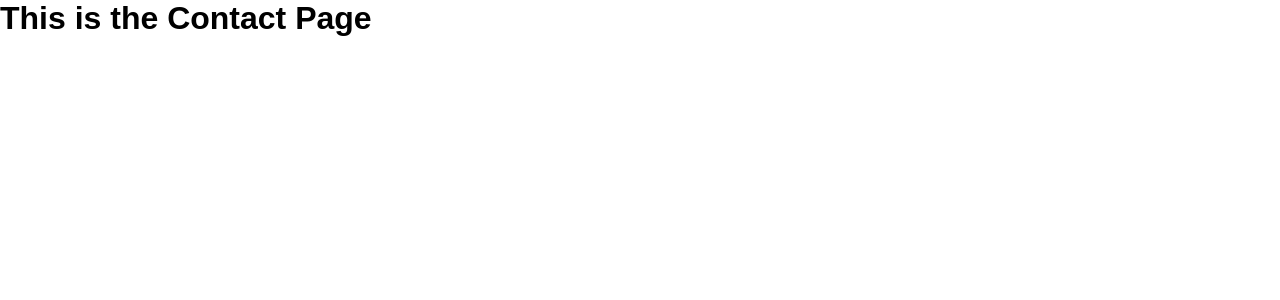
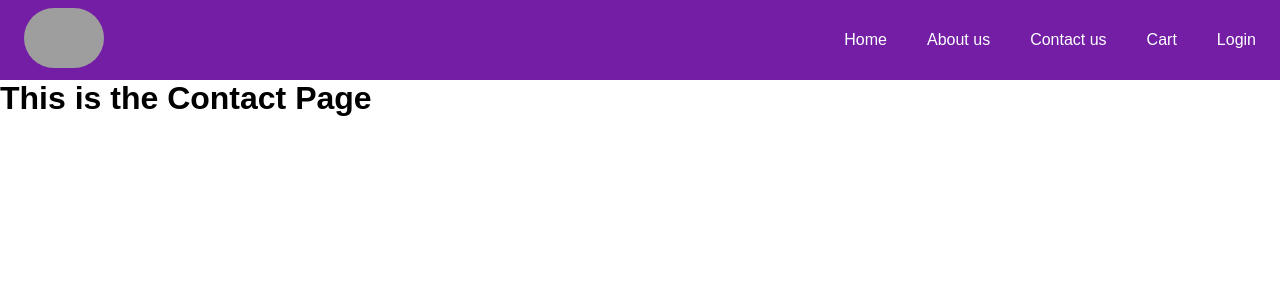
Before and after one commit to R3MODAS/Namaste-React, a React (Vite) app in the folder Chapter 07 - Finding the path/: page /contact in a window 1280 px wide. Shown: the top 300 px of the page. Built offline with nearby package versions, Linux system fonts and the light colour scheme; grey boxes are pictures that could not be loaded.

Commit message:
chapter 7 halfway done

```diff
--- a/Chapter 07 - Finding the path/index.html
+++ b/Chapter 07 - Finding the path/index.html
@@ -2,6 +2,9 @@
 <html lang="en">
 <head>
     <meta charset="UTF-8">
+    <meta name="author" content="Sharadindu Das">
+    <meta name="keywords" content="food delivery, foods">
+    <meta name="description" content="Food Delivery App">
     <meta name="viewport" content="width=device-width, initial-scale=1.0">
     <title>Food Delivery App</title>
 </head>
--- a/Chapter 07 - Finding the path/src/App.js
+++ b/Chapter 07 - Finding the path/src/App.js
@@ -6,13 +6,13 @@ import About from "./components/About";
 import Error from "./components/Error";
 import "./css/index.css";
 import "./css/responsive.css";
-import { RouterProvider, createBrowserRouter } from "react-router-dom";
+import { Outlet, RouterProvider, createBrowserRouter } from "react-router-dom";
 
 const Home = () => {
   return (
     <>
       <Header />
-      <Body />
+      <Outlet />
     </>
   );
 };
@@ -21,7 +21,10 @@ const appRouter = createBrowserRouter([
   {
     path : "/",
     element : <Home />,
-    errorElement : <Error />
+    children : [
+      {
+        path : "/",
+        element : <Body />
       },
       {
         path : "/about",
@@ -31,6 +34,10 @@ const appRouter = createBrowserRouter([
         path : "/contact",
         element : <Contact />
       }
+    ],
+    errorElement : <Error />
+  },
+
 ])
 
 const root = ReactDOM.createRoot(document.querySelector("#root"));
--- a/Chapter 07 - Finding the path/src/components/About.js
+++ b/Chapter 07 - Finding the path/src/components/About.js
@@ -1,6 +1,6 @@
 const About = () => {
   return(
-    <div>
+    <div className="about">
       <h1>This is the About Page</h1>
     </div>
   )
--- a/Chapter 07 - Finding the path/src/components/Body.js
+++ b/Chapter 07 - Finding the path/src/components/Body.js
@@ -18,14 +18,14 @@ const Body = () => {
     const json = await data.json();
     // console.log(json.data)
     setReslist(
-      json?.data?.cards[2]?.card?.card?.gridElements?.infoWithStyle?.restaurants
+      json?.data?.cards[5]?.card?.card?.gridElements?.infoWithStyle?.restaurants
     );
     setFilteredList(
-      json?.data?.cards[2]?.card?.card?.gridElements?.infoWithStyle?.restaurants
+      json?.data?.cards[5]?.card?.card?.gridElements?.infoWithStyle?.restaurants
     );
   };
 
-  if (Reslist.length === 0) {
+  if (Reslist?.length === 0) {
     return <Shimmer />;
   }
 
--- a/Chapter 07 - Finding the path/src/components/Contact.js
+++ b/Chapter 07 - Finding the path/src/components/Contact.js
@@ -1,6 +1,6 @@
 const Contact = () => {
   return (
-    <div>
+    <div className="contact">
         <h1>This is the Contact Page</h1>
     </div>
   )
--- a/Chapter 07 - Finding the path/src/components/Header.js
+++ b/Chapter 07 - Finding the path/src/components/Header.js
@@ -1,38 +1,41 @@
 import { useState } from "react";
 import LOGO_URL, { CLOSEBTN, PATH } from "../utils/constants";
+import { Link } from "react-router-dom";
 
 const Header = () => {
   const [name, setName] = useState("Login");
   const [Sidebar, setSidebar] = useState("");
+  console.log("Header is Rendered");
 
   return (
     <>
       <header className="header">
         <div className="logo-container">
           <a href="/">
-            <img className="logo" src={LOGO_URL} alt="logo" />
+            <img loading="lazy" className="logo" src={LOGO_URL} alt="logo" />
           </a>
         </div>
 
         <nav className="nav-items">
           <ul>
             <li>
-              <a href="#">Home</a>
+              <Link to="/">Home</Link>
             </li>
             <li>
-              <a href="#">About us</a>
+              <Link to="/about">About us</Link>
             </li>
             <li>
-              <a href="#">Contact us</a>
+              <Link to="/contact">Contact us</Link>
             </li>
             <li>
-              <a href="#">Cart</a>
+              <Link to="/">Cart</Link>
             </li>
             <li>
               <a
                 href="#"
                 onClick={() => {
                   setName(name === "Login" ? "Logout" : "Login");
+                  console.log("State Variable updated");
                 }}
               >
                 {name}
@@ -42,26 +45,34 @@ const Header = () => {
         </nav>
 
         <div className="menu" onClick={() => setSidebar(Sidebar === "" ? "active" : "" )}>
-          <img src={PATH} alt="menu" />
+          <img src={PATH} alt="menu" loading="lazy" />
         </div>
       </header>
 
       <div className={`sidebar ${Sidebar}`}>
           <div className="close" onClick={() => setSidebar(Sidebar === "active" ? "" : "active")}>
-            <img src={CLOSEBTN} alt="close" />
+            <img src={CLOSEBTN} alt="close" loading="lazy" />
           </div>
         <ul className="sidebar-items">
           <li>
-            <a href="#">Home</a>
+            <Link to="/" onClick={() => {
+              setSidebar(Sidebar === "active" ? "" : "active")
+            }}>Home</Link>
           </li>
           <li>
-            <a href="#">About us</a>
+            <Link to="/about" onClick={() => {
+              setSidebar(Sidebar === "active" ? "" : "active")
+            }}>About us</Link>
           </li>
           <li>
-            <a href="#">Contact us</a>
+            <Link to="/contact" onClick={() => {
+              setSidebar(Sidebar === "active" ? "" : "active")
+            }}>Contact us</Link>
           </li>
           <li>
-            <a href="#">Cart</a>
+            <Link to="/" onClick={() => {
+              setSidebar(Sidebar === "active" ? "" : "active")
+            }}>Cart</Link>
           </li>
         </ul>
       </div>
```
Lines whose indentation alone changed are shown as unchanged.
